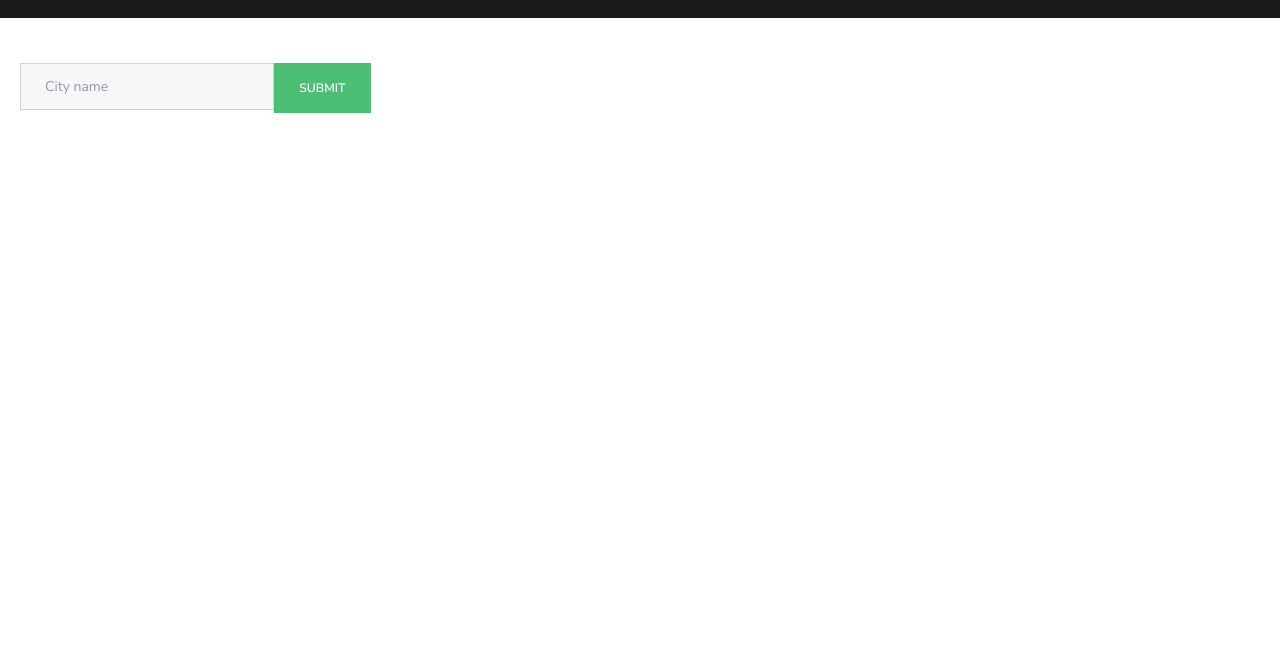
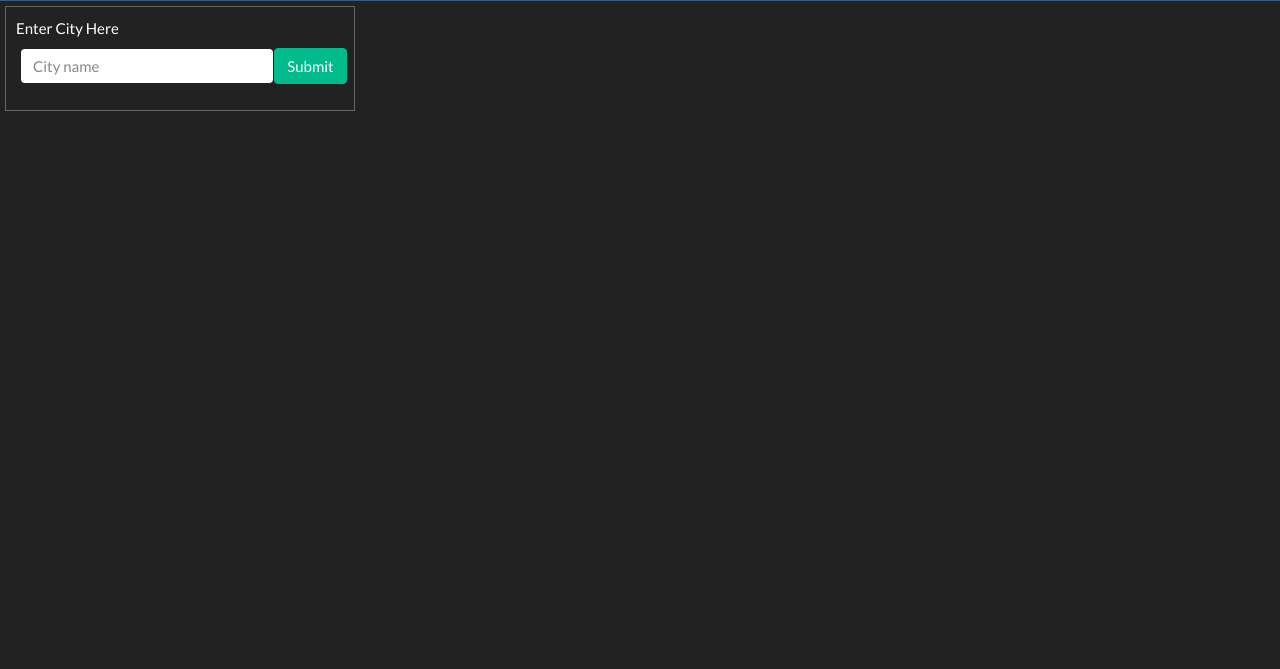
Before and after one commit to kimmy-hill/Weather_Data, a plain HTML site: page index.html in a window 1280 px wide. Shown: the part 131-800 px from the top of the page. Drawn offline with nearby package versions, Linux system fonts and the light colour scheme.

Commit message:
Update index.html

```diff
--- a/index.html
+++ b/index.html
@@ -8,8 +8,8 @@
     <!--Booststrap-->
     <link rel="stylesheet" href="https://stackpath.bootstrapcdn.com/bootstrap/4.3.1/css/bootstrap.min.css"
         integrity="sha384-ggOyR0iXCbMQv3Xipma34MD+dH/1fQ784/j6cY/iJTQUOhcWr7x9JvoRxT2MZw1T" crossorigin="anonymous">
-    <!--Bootswatch Lux-->
-    <link rel="stylesheet" href="https://bootswatch.com/4/lux/bootstrap.css">
+    <!--Bootswatch Darkly-->
+    <link rel="stylesheet" href="https://bootswatch.com/4/darkly/bootstrap.css">
     <!--Document CSS-->
     <link rel="stylesheet" href="Assets/index.css">
     <!--jQuery-->
```
